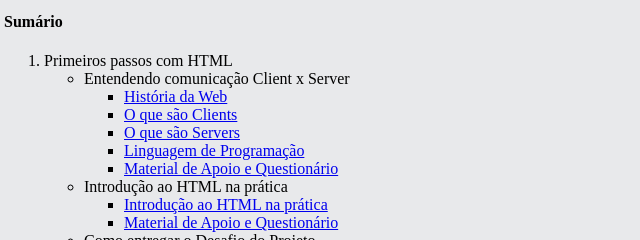
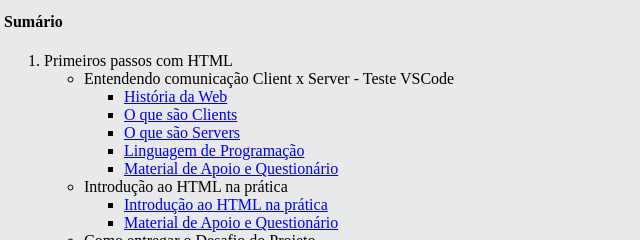
Before and after one commit to IgorChristian/BootCamp_HTML, a plain HTML site: page index.html in a window 1280 px wide. Shown: the part 345-585 px from the top of the page, 4-644 px from the left. Drawn offline with Linux system fonts and the light colour scheme.

Commit message:
#Teste-Visual-Code

```diff
--- a/index.html
+++ b/index.html
@@ -14,7 +14,7 @@
     <ol>
         <li>Primeiros passos com HTML
             <ul>
-                <li>Entendendo comunicação Client x Server
+                <li>Entendendo comunicação Client x Server - Teste VSCode
                     <ul>
                         <li><a href="#historia-web">História da Web</a></li>
                         <li><a href="#clients">O que são Clients</a></li>
```
